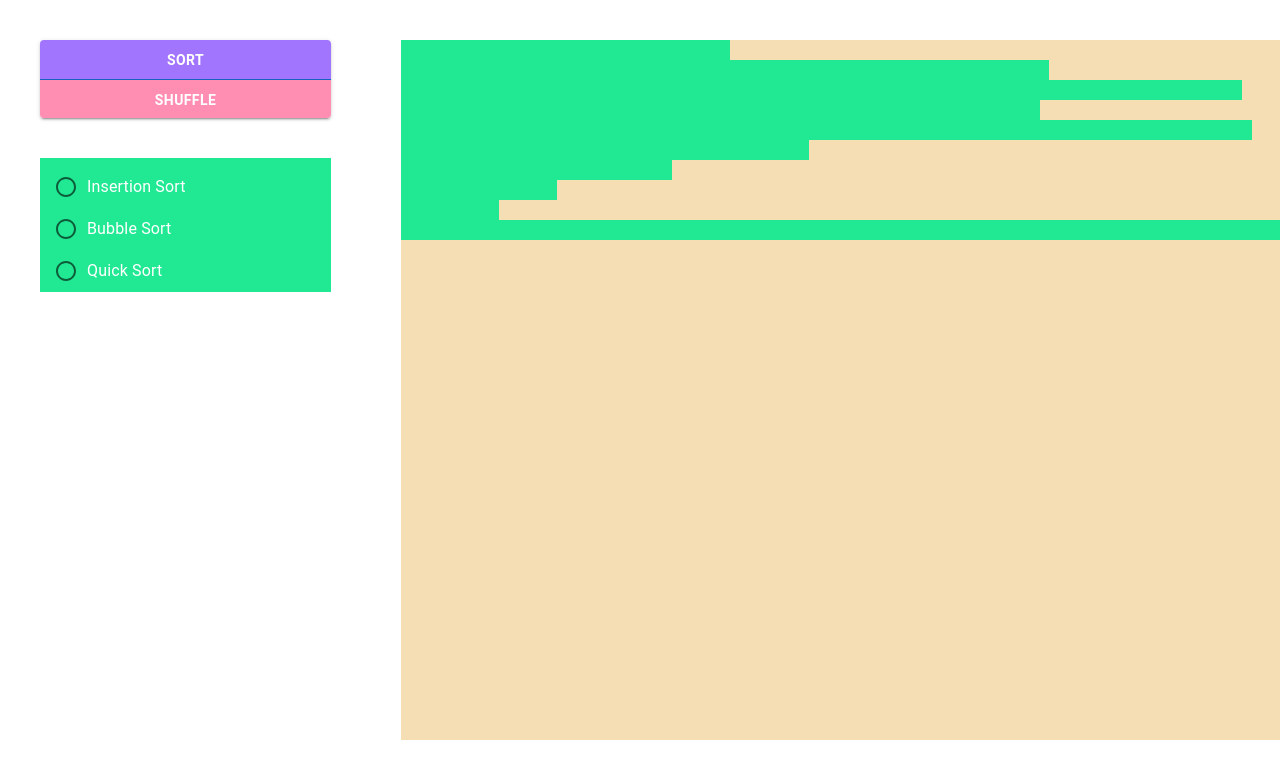
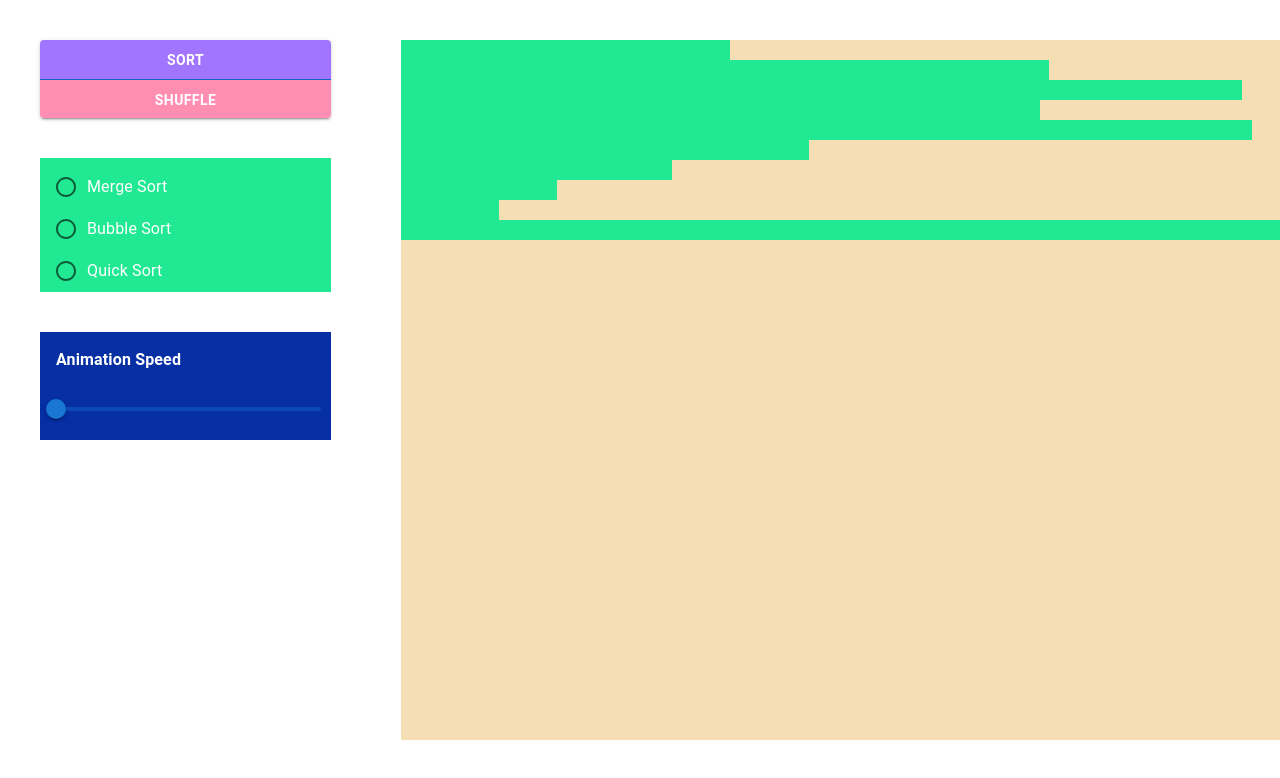
Before and after one commit to Marco444/sorting_visualiser, a React (Create React App) app: page / in a window 1280 px wide. Shown: the top 778 px of the page. Built offline with nearby package versions, Linux system fonts and the light colour scheme.

Commit message:
Added animation speed button, and began implementing merge sort algorithm (animations should come rather easily with the class hierarchy already implemented)

```diff
--- a/src/App.js
+++ b/src/App.js
@@ -1,10 +1,13 @@
+
+import {Stack} from "@mui/material";
+import {Component} from "react";
+
 import Controllers from "./visualiser/controllers/Controllers"
 import SortingVisualiser from "./visualiser/viewer/Canvas";
 
-import {Stack} from "@mui/material";
-import {Component} from "react";
-import getBubbleSortAnimations from "./visualiser/js/Algorithms"
-import {newShuffledArray} from "./visualiser/js/utils"
+import getMergeSortAnimations from "./visualiser/model/algorithms/mergeSort"
+import getBubbleSortAnimations from "./visualiser/model/algorithms/bubbleSort";
+import {newShuffledArray} from "./visualiser/model/utils"
 
 // Change this value for the number of bars (value) in the array.
 const NUMBER_OF_ARRAY_BARS = 10;
@@ -16,11 +19,15 @@ const PRIMARY_COLOR = '#21e892';
 const SHUFFLE_COLOR = '#ff8eb2';
 const COMPARING_COLOR = 'rgba(83,126,255,0.98)';
 
+const SLIDER_MAX = 198;
+
 export default class App extends Component {
     constructor(props) {
         super(props);
-        this.sortingAlgorithm = () => this.callBubbleSort()
+        this.sortingAlgorithm = () => this.callSortingAlgorithm(getBubbleSortAnimations)
         this.state = {array: []};
+        this.animateSort = true
+        this.animationSpeed = ANIMATION_SPEED
     }
 
     componentDidMount() {
@@ -35,11 +42,16 @@ export default class App extends Component {
 
     sortButtonClicked() {
         console.log('sort button pressed!');
+        //this.animateSort =  1
         this.sortingAlgorithm();
     }
 
     shuffleButtonClicked() {
         console.log('shuffle button pressed!');
+
+        //When we click shuffle were animating we compute it all at once
+       // this.animateSort = 0
+
         this.shuffle()
         this.shuffleAnimation();
     }
@@ -57,39 +69,28 @@ export default class App extends Component {
     }
 
     bubbleSortButtonClicked() {
-        console.log('merge sort button pressed!')
-        this.sortingAlgorithm = () => this.callBubbleSort();
+        this.sortingAlgorithm = () => this.callSortingAlgorithm(getBubbleSortAnimations);
+    }
+
+    mergeSortButtonClicked() {
+        this.sortingAlgorithm = () => this.callSortingAlgorithm(getMergeSortAnimations);
     }
 
 
-    callBubbleSort() {
-        const animations = getBubbleSortAnimations(this.state.array);
+    callSortingAlgorithm(getAnimations) {
+        const animations = getAnimations(this.state.array);
 
         for (let index = 0; index < animations.length; index++) {
             const currentBars = document.getElementsByClassName("arrayBar");
+            setTimeout( () => animations[index].applyTo(currentBars),
+                index * this.animationSpeed);
+        }
+    }
 
-            setTimeout( () => animations[index].applyTo(currentBars), index * ANIMATION_SPEED);
 
-            /*if(animations[index].selected || animations[index].comparing) {
-                const color = animations[index].comparing ? COMPARING_COLOR :
-                              animations[index].selected ? SELECTION_COLOR : PRIMARY_COLOR
-
-                setTimeout( ( ) => {
-                    currentBars[animations[index].current].style.backgroundColor = color
-                    currentBars[animations[index].next].style.backgroundColor = color
-                }, index * ANIMATION_SPEED);
-
-            } else {
-
-                setTimeout( () => {
-                   currentBars[animations[index].current].style.width = `${animations[index].width1}px`
-                    currentBars[animations[index].next].style.width = `${animations[index].width2}px`
-
-                    currentBars[animations[index].current].style.backgroundColor = PRIMARY_COLOR
-                    currentBars[animations[index].next].style.backgroundColor = PRIMARY_COLOR
-                }, index * ANIMATION_SPEED);
-            }*/
-        }
+    handleSpeedSlider(event, value) {
+        console.log(value)
+        this.animationSpeed = SLIDER_MAX - value
     }
 
 
@@ -104,7 +105,9 @@ export default class App extends Component {
                    }}>
                 <Controllers sortButtonClicked={this.sortButtonClicked.bind(this)}
                              shuffleButtonClicked={this.shuffleButtonClicked.bind(this)}
-                             bubbleSortButtonClicked={this.bubbleSortButtonClicked.bind(this)}/>
+                             bubbleSortButtonClicked={this.bubbleSortButtonClicked.bind(this)}
+                             mergeSortButtonClicked={this.mergeSortButtonClicked.bind(this)}
+                             handleSpeedSlider={this.handleSpeedSlider.bind(this)}/>
 
                 <SortingVisualiser array={this.state.array}/>
             </Stack>
--- a/src/visualiser/controllers/Controllers.js
+++ b/src/visualiser/controllers/Controllers.js
@@ -1,11 +1,11 @@
 import Button from '@mui/material/Button';
 import ButtonGroup from '@mui/material/ButtonGroup';
 
-import {FormControl, FormControlLabel, Radio, RadioGroup, Stack} from "@mui/material";
+import {FormControl, FormControlLabel, Radio, RadioGroup, Slider, Stack, Typography} from "@mui/material";
 import React, {Component} from "react";
 
 const STACK_WIDTH = 300;
-
+const SLIDER_MAX = 198;
 
 export default class Buttons extends Component {
     render() {
@@ -48,13 +48,28 @@ export default class Buttons extends Component {
                             width: 275,
                             paddingLeft: 2,
                             paddingTop: 1,
-                            fontWeight: 'bold'
+                            fontWeight: 'bold',
                         }}>
-                        <FormControlLabel value="insertionSort" control={<Radio/>} label="Insertion Sort"/>
+                        <FormControlLabel value="insertionSort" control={<Radio/>} label="Merge Sort"
+                                          onChange={this.props.mergeSortButtonClicked}/>
                         <FormControlLabel value="mergeSort" control={<Radio/>}
                                           onChange={this.props.bubbleSortButtonClicked} label="Bubble Sort"/>
                         <FormControlLabel value="quickSort" control={<Radio/>} label="Quick Sort"/>
                     </RadioGroup>
+                    <Stack sx={{
+                            backgroundColor: 'rgba(0,43,162,0.98)',
+                            marginTop: 5,}}>
+                    <Typography id="input-slider" sx={{
+                        padding: 2,
+                        fontWeight: 'bold',
+
+                    }} gutterBottom> Animation Speed </Typography>
+                    <Slider  max={SLIDER_MAX} sx={{
+                        marginLeft: 2,
+                        marginBottom: 2,
+                        width: 265
+                    }}  onChange={this.props.handleSpeedSlider} />
+                    </Stack>
                 </FormControl>
             </Stack>
         );
--- a/src/visualiser/js/Algorithms.js
+++ /dev/null
@@ -1,88 +0,0 @@
-//ANIMATIONS
-const SELECTION_COLOR = '#a275ff';
-const PRIMARY_COLOR = '#21e892';
-const SHUFFLE_COLOR = '#ff8eb2';
-const COMPARING_COLOR = 'rgba(83,126,255,0.98)';
-
-class SwapAnimation {
-    static begin = new SwapAnimation();
-    static end;
-
-    apply(current, next) {
-        const auxWidth = next.style.width
-        next.style.width = current.style.width
-        current.style.width = auxWidth
-    }
-}
-
-class ColorAnimation {
-
-    static ComparisonBegin = new ColorAnimation(COMPARING_COLOR);
-    static ComparisonEnd = new ColorAnimation(PRIMARY_COLOR);
-
-    static SelectionBegin = new ColorAnimation(SELECTION_COLOR);
-    static SelectionEnd = new ColorAnimation(PRIMARY_COLOR);
-
-    constructor(color) {
-        this.color = color
-    }
-
-    apply(current, next) {
-        current.style.backgroundColor = this.color
-        next.style.backgroundColor = this.color
-    }
-}
-
-
-class Animation {
-
-    constructor(type, i, j) {
-        this.type = type;
-        this.i = i;
-        this.j = j;
-    }
-
-    applyTo(array) {
-        this.type.apply(array[this.i], array[this.j])
-    }
-
-}
-
-
-export default function getBubbleSortAnimations(array2) {
-    const animations = []
-    const array = array2
-
-    if (array.length === 0) return animations;
-
-    for (let i = 0; i < array.length; i++) {
-        for (let j = 0; j < array.length - i - 1; j++) {
-
-            if (array[j] > array[j + 1]) {       //we need to swap the elements in the array, and
-
-                //We color the bars selected, uncolor them, and then swap them
-                animations.push(new Animation(ColorAnimation.SelectionBegin, j + 1, j));
-                animations.push(new Animation(ColorAnimation.SelectionEnd, j + 1, j));
-
-                animations.push(new Animation(SwapAnimation.begin, j + 1, j));
-
-                //SWAP ELEMENTS
-                const aux = array[j];
-                array[j] = array[j + 1];
-                array[j + 1] = aux;
-            }
-        }
-    }
-
-    return animations;
-}
-
-//UTILITY METHODS
-
-function equalArrays(array1, array2) {
-    if (array1.length !== array2.length) return false;
-    for (let i = 0; i < array1.length; i++)
-        if (array1[i] !== array2[i])
-            return false;
-    return true;
-}
--- /dev/null
+++ b/src/visualiser/model/Animations.js
@@ -0,0 +1,49 @@
+//ANIMATIONS
+const SELECTION_COLOR = '#a275ff';
+const PRIMARY_COLOR = '#21e892';
+const SHUFFLE_COLOR = '#ff8eb2';
+const COMPARING_COLOR = 'rgba(83,126,255,0.98)';
+
+export class SwapAnimation {
+    static begin = new SwapAnimation();
+    static end;
+
+    apply(current, next) {
+        const auxWidth = next.style.width
+        next.style.width = current.style.width
+        current.style.width = auxWidth
+    }
+}
+
+export class ColorAnimation {
+
+    static ComparisonBegin = new ColorAnimation(COMPARING_COLOR);
+    static ComparisonEnd = new ColorAnimation(PRIMARY_COLOR);
+
+    static SelectionBegin = new ColorAnimation(SELECTION_COLOR);
+    static SelectionEnd = new ColorAnimation(PRIMARY_COLOR);
+
+    constructor(color) {
+        this.color = color
+    }
+
+    apply(current, next) {
+        current.style.backgroundColor = this.color
+        next.style.backgroundColor = this.color
+    }
+}
+
+
+export class Animation {
+
+    constructor(type, i, j) {
+        this.type = type;
+        this.i = i;
+        this.j = j;
+    }
+
+    applyTo(array) {
+        this.type.apply(array[this.i], array[this.j])
+    }
+
+}
--- /dev/null
+++ b/src/visualiser/model/algorithms/bubbleSort.js
@@ -0,0 +1,32 @@
+import {Animation, ColorAnimation, SwapAnimation} from "../Animations";
+
+export default function getBubbleSortAnimations(array) {
+    const animations = []
+
+    if (array.length === 0) return animations;
+
+    for (let i = 0; i < array.length; i++) {
+
+        for (let j = 0; j < array.length - i - 1; j++) {
+
+            //animations.push(new Animation(ColorAnimation.ComparisonBegin, i, j))
+            //animations.push(new Animation(ColorAnimation.ComparisonEnd, i, j))
+
+            if (array[j] > array[j + 1]) {
+
+                animations.push(new Animation(ColorAnimation.SelectionBegin, j + 1, j));
+                animations.push(new Animation(ColorAnimation.SelectionEnd, j + 1, j));
+                animations.push(new Animation(SwapAnimation.begin, j + 1, j));
+
+                //SWAP ELEMENTS
+                const aux = array[j];
+                array[j] = array[j + 1];
+                array[j + 1] = aux;
+            }
+        }
+    }
+
+    console.log(array)
+
+    return animations;
+}
--- /dev/null
+++ b/src/visualiser/model/algorithms/mergeSort.js
@@ -0,0 +1,41 @@
+import {Animation, ColorAnimation, SwapAnimation} from "../Animations"
+import {equalArrays} from "../utils";
+
+
+export default function getMergeSortAnimations(array2) {
+    const animations = []
+
+    const array = array2.map( (a) => a) //IF I DON'T DO THE MAP WE AREN'T COPYING IT
+
+    console.log(array)
+
+    if (array.length === 0) return animations;
+
+    //We pass the array without a wrapper, because we can access the array
+    //(pass by value of objects and arrays is reference copy)
+    mergeSort(array, animations, 0, array.length)
+
+    console.log(array2.sort((a, b) => a > b))
+    console.log(array)
+    console.log(equalArrays(array2.sort((a, b) => a > b), array))
+    return animations;
+}
+
+//DIVIDE PART OF DIVIDE AND CONQUER
+function mergeSort(wrapper, animations, left, right) {
+    if(right > left) {
+        const middle = Math.floor(left + (right - left) / 2)
+        console.log(middle)
+        mergeSort(wrapper, animations, left, middle)
+        mergeSort(wrapper, animations,middle + 1, right)
+        merge(wrapper, animations, left, middle, right)
+    }
+}
+
+//MERGE/CONQUER PART OF DIVIDE AND CONQUER
+function merge(wrapper, animations, left, middle, right) {
+
+
+
+
+}
--- a/src/visualiser/js/utils.js
+++ b/src/visualiser/model/utils.js
@@ -11,3 +11,11 @@ function randomIntFromInterval(min, max) {
     // min and max included
     return Math.floor(Math.random() * (max - min + 1) + min);
 }
+
+export function equalArrays(array1, array2) {
+    if (array1.length !== array2.length) return false;
+    for (let i = 0; i < array1.length; i++)
+        if (array1[i] !== array2[i])
+            return false;
+    return true;
+}
```
